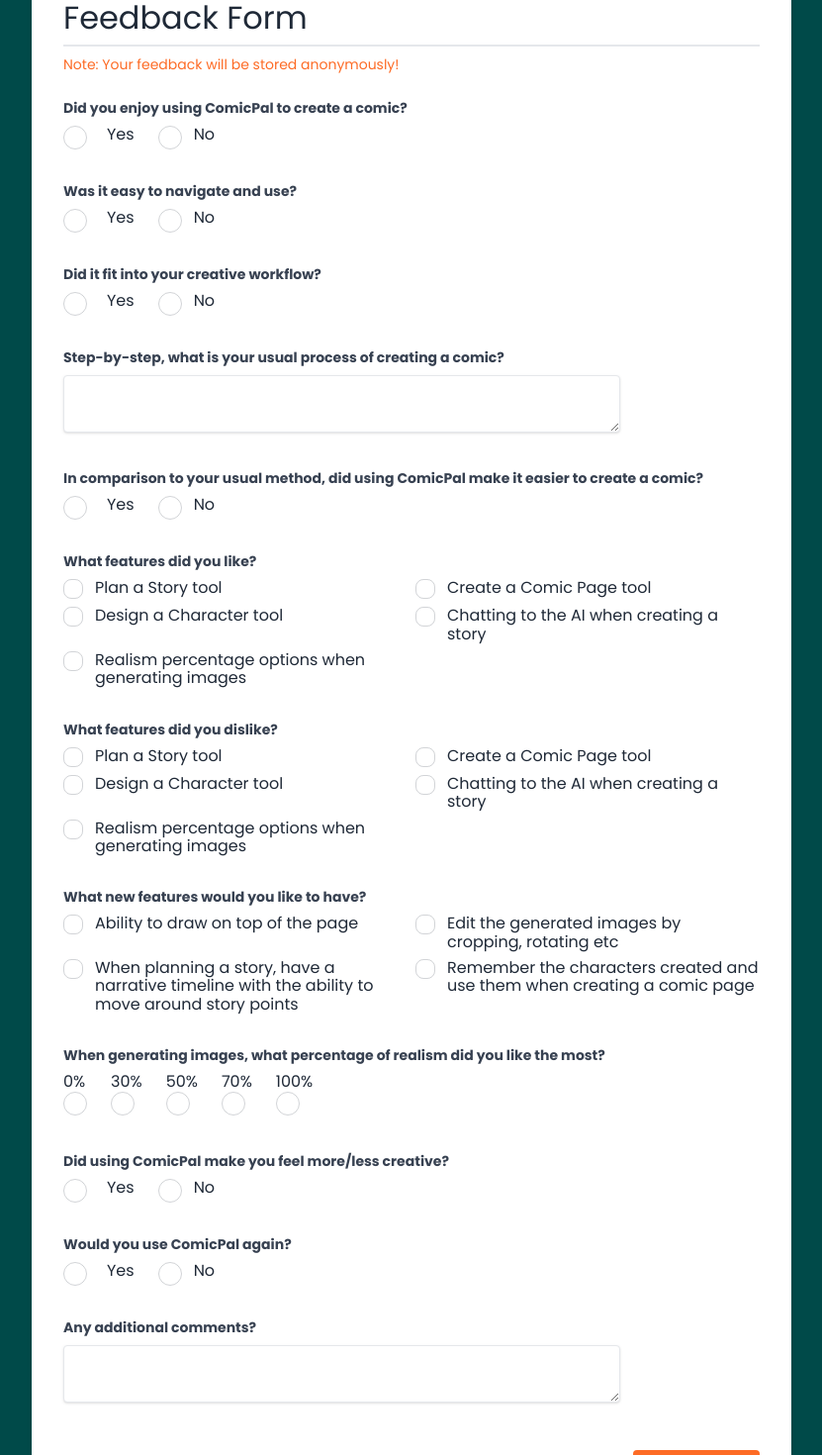
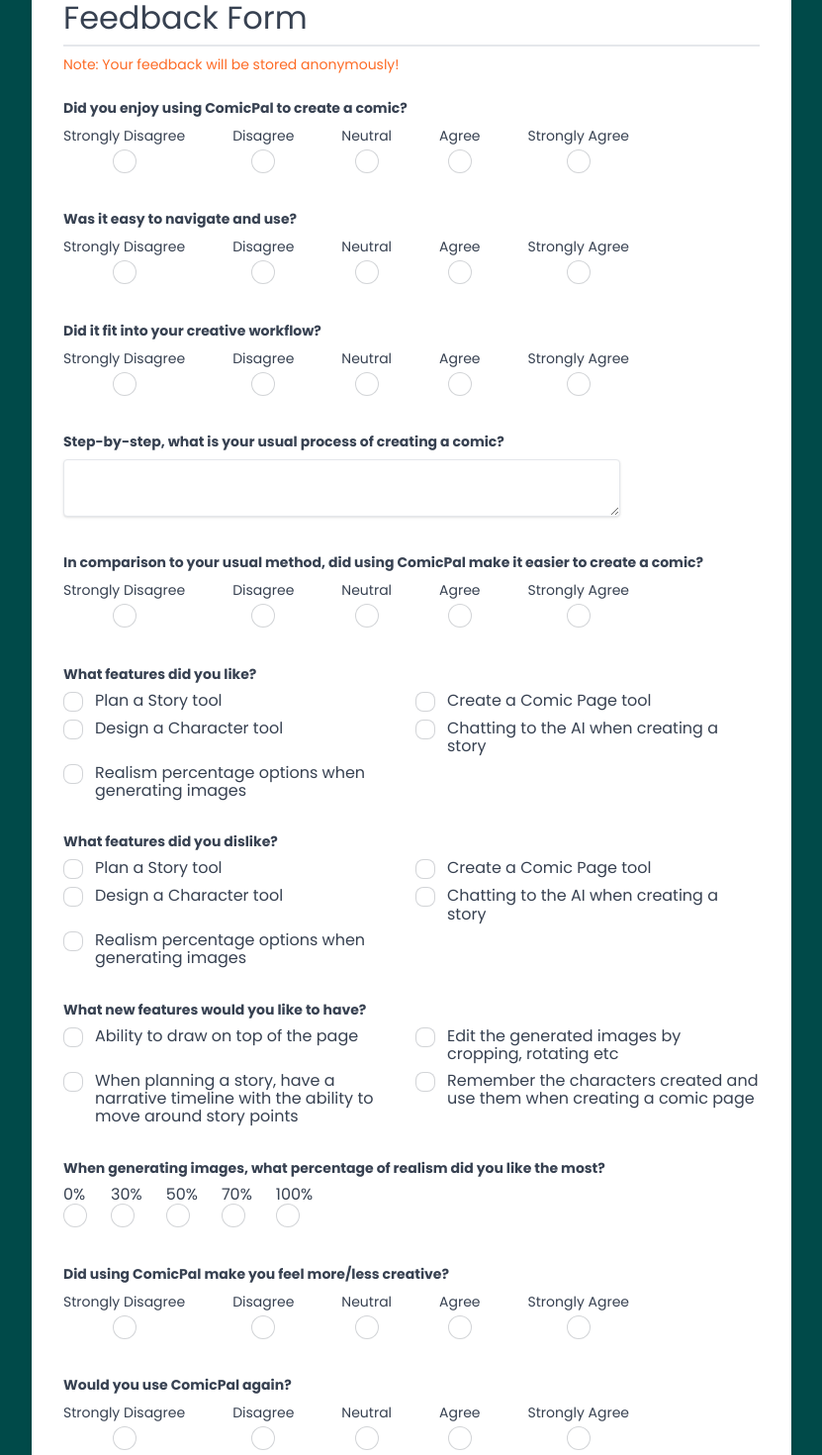
Before and after one commit to KaliKaloo/ComicPal, a React (Vite) app in the folder frontend-site/: page /FeedbackForm in a window 1280 px wide. Shown: the part 120-1590 px from the top of the page at 99% size, without its empty margins (224-1055 px from the left). Built offline with nearby package versions, Linux system fonts and the light colour scheme.

Commit message:
likert scale

```diff
--- a/frontend-site/package.json
+++ b/frontend-site/package.json
@@ -21,7 +21,6 @@
 		"react": "^18.2.0",
 		"react-dom": "^18.2.0",
 		"react-hook-form": "^7.43.2",
-		"react-likert-scale": "^4.1.2",
 		"react-router-dom": "^6.8.0"
 	},
 	"devDependencies": {
--- a/frontend-site/src/assets/index.css
+++ b/frontend-site/src/assets/index.css
@@ -16,6 +16,14 @@
 
 * {
 	scroll-behavior: smooth;
+}
+
+body {
+	@apply text-gray-700;
+}
+
+textarea, input {
+	@apply bg-white;
 }
 
 .text-gradient {
--- /dev/null
+++ b/frontend-site/src/components/LikertScale.jsx
@@ -0,0 +1,32 @@
+
+export default function LikertScale({ onChange, checked }) {
+	const options = [
+		{ value: "Strongly Disagree" , text: "Strongly Disagree" },
+		{ value: "Disagree", text: "Disagree" },
+		{ value: "Neutral", text: "Neutral" },
+		{ value: "Agree", text: "Agree" },
+		{ value: "Strongly Agree", text: "Strongly Agree" }
+	].map(response => {
+		return { ...response, checked: response.value === checked?.value };
+	});
+
+	return (
+		<div className="flex space-x-12">
+			{options.map((option, i) => {
+				return (
+					<label key={i} className="text-center">
+						<div className="cursor-pointer text-sm mb-1">
+							{option.text}
+						</div>
+						<input
+							type="radio"
+							className="radio"
+							checked={option.checked}
+							onChange={() => onChange(option)}
+						/>
+					</label>
+				);
+			})}
+		</div>
+	);
+}
--- a/frontend-site/src/components/ui/FeedbackCard.jsx
+++ b/frontend-site/src/components/ui/FeedbackCard.jsx
@@ -1,5 +1,5 @@
+import { PencilSquareIcon } from "@heroicons/react/24/outline";
 import React from "react";
-import { PencilSquareIcon } from "@heroicons/react/24/outline";
 import { Link } from "react-router-dom";
 
 export default function FeedbackCard({ noIcon }) {
--- a/frontend-site/src/pages/Feedback/FeedbackForm.jsx
+++ b/frontend-site/src/pages/Feedback/FeedbackForm.jsx
@@ -1,7 +1,7 @@
-import React from "react";
+import React, { useState } from "react";
 import { useForm } from "react-hook-form";
+import LikertScale from "../../components/LikertScale";
 import { feedbackQuestions } from "../../constants";
-import Likert from 'react-likert-scale';
 
 const FeedbackFrom = ({ submitFunc }) => {
 	const {
@@ -11,9 +11,18 @@
 		formState: { errors },
 	} = useForm();
 
+	const [likertAnswers, setLikertAnswers] = useState({});
+
+	const updateLikertAnswers = (key, value) => {
+		setLikertAnswers(likertAnswers => {
+			return { ...likertAnswers, [key]: value };
+		});
+	};
+
 	const onSubmit = (data) => {
 		submitFunc();
 		const formData = new FormData();
+
 		for (const key in data) {
 			if (key === "field") {
 				formData.append(key, data[key][1]);
@@ -21,6 +30,11 @@
 				formData.append(key, data[key]);
 			}
 		}
+
+		for (const [key, value] of Object.entries(likertAnswers)) {
+			formData.append(key, value.text);
+		}
+
 		fetch(
 			"https://script.google.com/macros/s/AKfycbwcuSinKb8mp_TYQ4WR02Qo33zEIYfal--wG1OYV7ngd0a1FjM-g4ADQN_RCFBsm5YoFA/exec",
 			{
@@ -35,8 +49,7 @@
 	};
 
 	return (
-		<>
-			<div className="w-3/5 md:mx-20 md:my-10 mx-10 my-20 text-left font-poppins">
+		<div className="w-full lg:w-4/5 xl:w-3/5 md:mx-20 md:my-10 mx-10 my-20 text-left font-poppins">
 			<form
 				className="bg-white shadow-md rounded px-8 pt-6 pb-8 mb-4"
 				onSubmit={handleSubmit(onSubmit)}
@@ -49,89 +62,44 @@
 					<label className="block text-gray-700 text-sm font-bold mt-3 mb-2">
 						{feedbackQuestions.questions.question1}
 					</label>
-						<div className="flex space-x-6">
-							<label className="flex space-x-3">
-								<input
-									type="radio"
-									id="Question1"
-									name="radio-1"
-									className="radio mr-2"
-									value="yes"
-									{...register("Question1")}
+					<LikertScale
+						checked={likertAnswers.Question1}
+						onChange={val => {
+							updateLikertAnswers(
+								"Question1",
+								val
+							);
+						}}
 					/>
-								<div className="cursor-pointer">Yes</div>
-							</label>
-							<label className="flex space-x-3">
-								<input
-									type="radio"
-									id="Question1"
-									name="radio-1"
-									className="radio"
-									value="no"
-									{...register("Question1")}
-								/>
-								<div className="cursor-pointer">No</div>
-							</label>
-						</div>
 				</div>
 
 				<div className="mb-8">
 					<label className="block text-gray-700 text-sm font-bold mt-3 mb-2">
 						{feedbackQuestions.questions.question2}
 					</label>
-						<div className="flex space-x-6">
-							<label className="flex space-x-3">
-								<input
-									type="radio"
-									id="Question2"
-									name="radio-1"
-									className="radio mr-2"
-									value="yes"
-									{...register("Question2")}
+					<LikertScale
+						checked={likertAnswers.Question2}
+						onChange={val => {
+							updateLikertAnswers(
+								"Question2",
+								val
+							);
+						}}
 					/>
-								<div className="cursor-pointer">Yes</div>
-							</label>
-							<label className="flex space-x-3">
-								<input
-									type="radio"
-									id="Question2"
-									name="radio-1"
-									className="radio"
-									value="no"
-									{...register("Question2")}
-								/>
-								<div className="cursor-pointer">No</div>
-							</label>
-						</div>
 				</div>
 				<div className="mb-8">
 					<label className="block text-gray-700 text-sm font-bold mt-3 mb-2">
 						{feedbackQuestions.questions.question3}
 					</label>
-						<div className="flex space-x-6">
-							<label className="flex space-x-3">
-								<input
-									type="radio"
-									id="Question3"
-									name="radio-1"
-									className="radio mr-2"
-									value="yes"
-									{...register("Question3")}
+					<LikertScale
+						checked={likertAnswers.Question3}
+						onChange={val => {
+							updateLikertAnswers(
+								"Question3",
+								val
+							);
+						}}
 					/>
-								<div className="cursor-pointer">Yes</div>
-							</label>
-							<label className="flex space-x-3">
-								<input
-									type="radio"
-									id="Question3"
-									name="radio-1"
-									className="radio"
-									value="no"
-									{...register("Question3")}
-								/>
-								<div className="cursor-pointer">No</div>
-							</label>
-						</div>
 				</div>
 				<div className="mb-8">
 					<label className="block text-gray-700 text-sm font-bold mt-3 mb-2">
@@ -148,30 +116,15 @@
 					<label className="block text-gray-700 text-sm font-bold mt-3 mb-2">
 						{feedbackQuestions.questions.question5}
 					</label>
-						<div className="flex space-x-6">
-							<label className="flex space-x-3">
-								<input
-									type="radio"
-									id="Question5"
-									name="radio-1"
-									className="radio mr-2"
-									value="yes"
-									{...register("Question5")}
+					<LikertScale
+						checked={likertAnswers.Question5}
+						onChange={val => {
+							updateLikertAnswers(
+								"Question5",
+								val
+							);
+						}}
 					/>
-								<div className="cursor-pointer">Yes</div>
-							</label>
-							<label className="flex space-x-3">
-								<input
-									type="radio"
-									id="Question5"
-									name="radio-1"
-									className="radio"
-									value="no"
-									{...register("Question5")}
-								/>
-								<div className="cursor-pointer">No</div>
-							</label>
-						</div>
 				</div>
 				<div className="mb-8">
 					<label className="block text-gray-700 text-sm font-bold mt-3 mb-2">
@@ -451,59 +404,29 @@
 					<label className="block text-gray-700 text-sm font-bold mt-3 mb-2">
 						{feedbackQuestions.questions.question10}
 					</label>
-						<div className="flex space-x-6">
-							<label className="flex space-x-3">
-								<input
-									type="radio"
-									id="Question10"
-									name="radio-1"
-									className="radio mr-2"
-									value="yes"
-									{...register("Question10")}
+					<LikertScale
+						checked={likertAnswers.Question10}
+						onChange={val => {
+							updateLikertAnswers(
+								"Question10",
+								val
+							)
+						}}
 					/>
-								<div className="cursor-pointer">Yes</div>
-							</label>
-							<label className="flex space-x-3">
-								<input
-									type="radio"
-									id="Question10"
-									name="radio-1"
-									className="radio"
-									value="no"
-									{...register("Question10")}
-								/>
-								<div className="cursor-pointer">No</div>
-							</label>
-						</div>
 				</div>
 				<div className="mb-8">
 					<label className="block text-gray-700 text-sm font-bold mt-3 mb-2">
 						{feedbackQuestions.questions.question11}
 					</label>
-						<div className="flex space-x-6">
-							<label className="flex space-x-3">
-								<input
-									type="radio"
-									id="Question11"
-									name="radio-1"
-									className="radio mr-2"
-									value="yes"
-									{...register("Question11")}
+					<LikertScale
+						checked={likertAnswers.Question11}
+						onChange={val => {
+							updateLikertAnswers(
+								"Question11",
+								val
+							);
+						}}
 					/>
-								<div className="cursor-pointer">Yes</div>
-							</label>
-							<label className="flex space-x-3">
-								<input
-									type="radio"
-									id="Question11"
-									name="radio-1"
-									className="radio"
-									value="no"
-									{...register("Question11")}
-								/>
-								<div className="cursor-pointer">No</div>
-							</label>
-						</div>
 				</div>
 
 				<div className="mb-8">
@@ -528,7 +451,6 @@
 				</div>
 			</form>
 		</div>
-		</>
 	);
 };
 
```
Also changed, not shown: 1 other file (tests, documents, lock files or other folders). Lines whose indentation alone changed are shown as unchanged.
